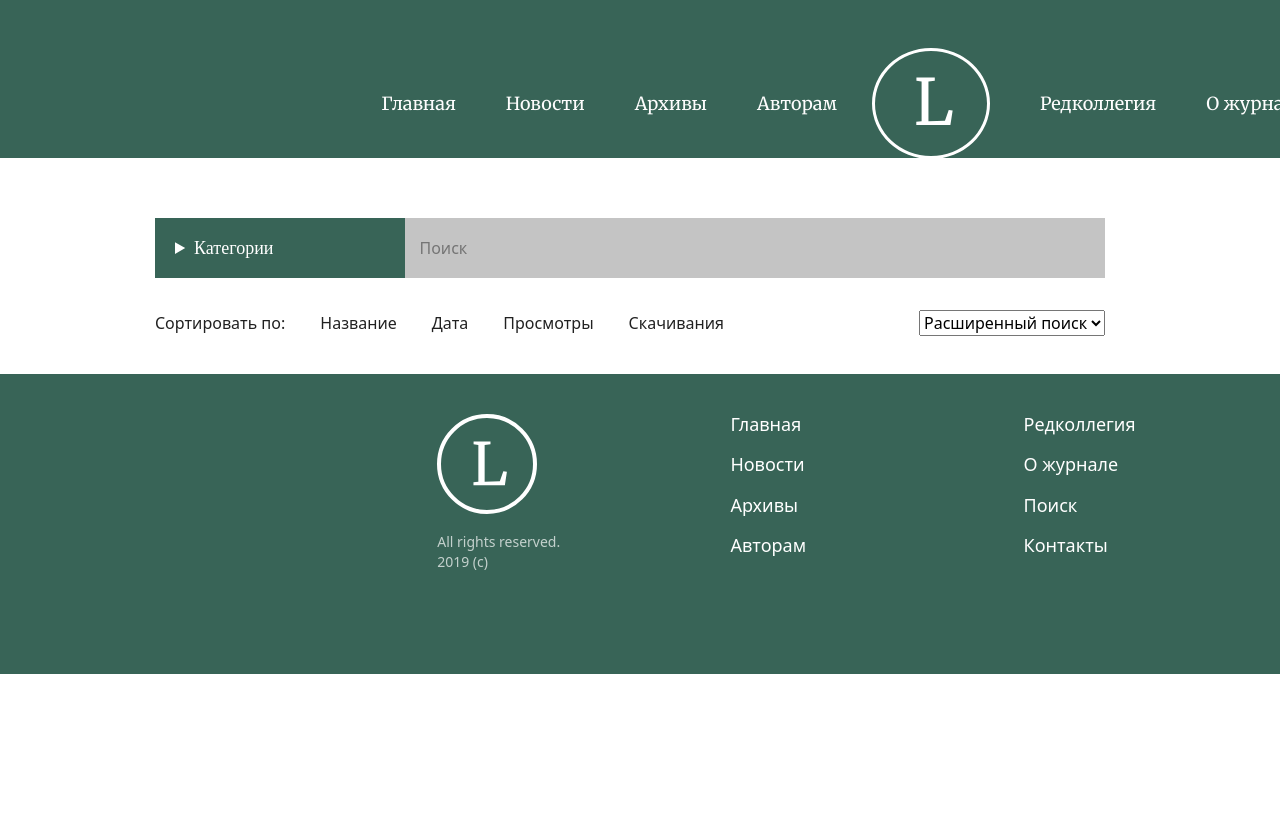
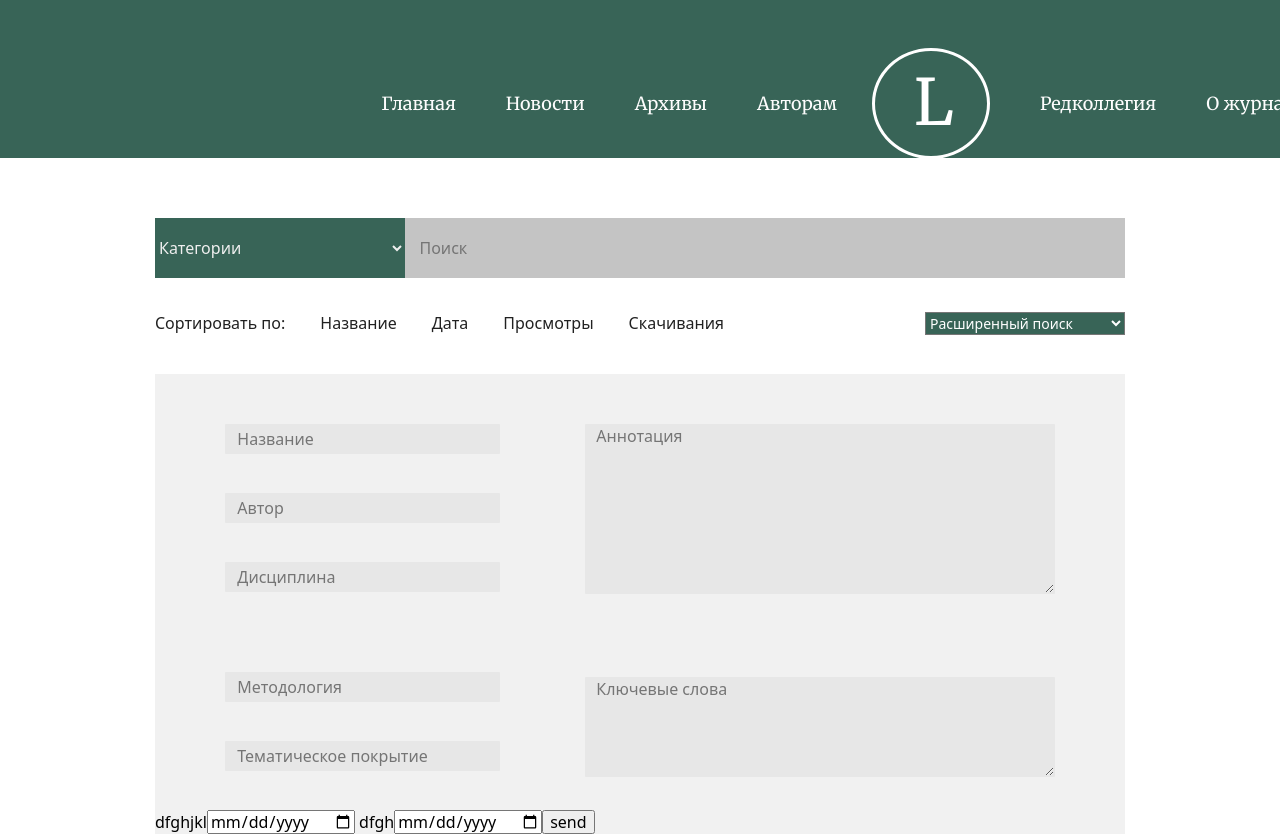
Before and after one commit to Diana323/Science-Magazine, a plain HTML site: page search.html in a window 1280 px wide. Shown: the top 838 px of the page. Before the commit the page ends 800 px from the top, so only its background shows below. Drawn offline with nearby package versions, Linux system fonts and the light colour scheme.

Commit message:
,,,,,,..

```diff
--- a/css/slyle.css
+++ b/css/slyle.css
@@ -263,6 +263,7 @@ margin-top: 4px;
 .section_search{
     padding-bottom: 51px;
     padding-top: 75px;
+    /* width: 970px; */
 }
 .input_search{
     display: flex;
@@ -276,10 +277,11 @@ margin-top: 4px;
 
 }
 .input_block_search{
-    width: 700px;
+    width: 720px;
     height: 60px;
     background-color: #C4C4C4;
     border: none;
+    outline: none;
 }
 .summary {
     position: relative;
@@ -301,50 +303,119 @@ margin-top: 4px;
    padding: 20px;
 
 }
-.summary_item{
+/* .summary_item{
     position: absolute;
     top: 100%;
     right: 0;
     width: 250px;
     /* height: 60px; */
+    /* background-color: #386457;
+    color: #EFEFEF;
+    list-style: none;
+
+    padding-left: 0px;
+}
+.summary_list{
+    padding-top: 14px;
+} */
+/* .summary_link{
+    color: #EFEFEF;
+    font-family: 'Montserrat';
+    font-style: normal;
+    font-weight: 400;
+    font-size: 18px;
+    line-height: 20px;
+    text-decoration: none;
+
+    padding-left: 25px;
+
+
+
+    text-align: start;
+}  */
+.container_search{
+
+    display: flex;
+    align-items: center;
+    align-self: center;
+
+
+    padding-bottom: 30px;
+    padding-right: 0;
+    margin: auto;
+    height: 60px;
+    width: 970px;
+}
+.select_search {
+
+    width: 250px;
+    height: 60px;
     background-color: #386457;
     color: #EFEFEF;
     list-style: none;
 
     padding-left: 0px;
-}
-.summary_list{
-    padding-top: 14px;
-}
-.summary_link{
-    color: #EFEFEF;
-    font-family: 'Montserrat';
-    font-style: normal;
-    font-weight: 400;
-    font-size: 18px;
-    line-height: 20px;
-    text-decoration: none;
-
-    padding-left: 25px;
-
-
-
-    text-align: start;
-}
-.container_search{
-
-    display: flex;
-    align-items: center;
-    align-self: center;
-
-
-    padding-bottom: 30px;
-    margin: auto;
-    height: 60px;
+
+    outline: none;
+    border: none;
+}
+.container_form {
+    display: flex;
+    justify-content: center;
+    margin: auto;
     width: 970px;
-}
+    padding-left: 75px;
+    padding-right: 75px;
+    padding-top: 50px;
+    background-color: #F1F1F1;;
+}
+.wrap_form_data {
+    display: flex;
+    margin: auto;
+    background-color: #F1F1F1;
+    width: 970px;
+
+}
+.form_btn_wrap{
+
+}
+.input_form{
+  width: 275px;
+  height: 30px;
+
+background: #E7E7E7;
+border-color: transparent;
+border-radius: 1px;
+margin-bottom: 39px;
+}
+.input_padding{
+    margin-bottom: 80px;}
+.form_search{
+    width: 300px;
+    margin-right: 60px;
+    /* padding-right: 80px; */
+}
+.form_anot{
+    width: 470px;
+    height: 170px;
+    margin-bottom: 80px;
+
+    background: #E7E7E7;
+    border-color: transparent;
+    border-radius: 1px;
+
+}
+.form_coments{
+    width: 470px;
+    height: 100px;
+
+    background: #E7E7E7;
+    border-color: transparent;
+    border-radius: 1px;
+}
+
 .container_search_wrap{
-    padding-right: 20px;
+    padding-bottom: 51px;
     padding-top: 30px;
     display: flex;
     align-items: center;
@@ -356,7 +427,7 @@ margin-top: 4px;
 }
 .search_wrap_item{
     display: flex;
-    width: 640px;
+    /* width: 670px; */
 }
 .search_wrap_list{
     color: #212121;
@@ -392,6 +463,7 @@ margin-top: 4px;
 .input_button_search{
     margin-right: 30px;
     border: none;
+    outline: none;
     background-color: transparent;
 
     cursor: pointer;
--- a/search.html
+++ b/search.html
@@ -72,19 +72,17 @@
        <main>
         <section class="section_search">
           <div class="container_search">
-            <div class="summary"><details class="">
-            <summary class="">Категории</summary>
-            <ul class="summary_item">
-              <li class="summary_list"><a class="summary_link" href="">1111222233333</a></li>
-              <li class="summary_list"><a class="summary_link" href="">1111222233333</a></li>
-              <li class="summary_list"><a class="summary_link" href="">1111222233333</a></li>
-              <li class="summary_list"><a class="summary_link" href="">1111222233333</a></li>
-              <li class="summary_list"><a class="summary_link" href="">1111222233333</a></li>
-            </ul>
-          </details>
+            <div class="search_wrap_item">
+            <select name="select" class="select_search">jjjjjj
+              <option value="1">Категории</option>
+              <option value="2">Категории</option>
+              <option value="3">Категории</option>
+              <option value="4">Категории</option>
+
+            </select>
         </div>
-        <div>
-         <input type="tel" name="text" class="input_block_search"
+        <div class="">
+         <input type="text" name="text" class="input_block_search"
          placeholder="   Поиск">
         </div>
           </div>
@@ -96,12 +94,38 @@
              <li class="search_wrap_list">Просмотры</li>
              <li class="search_wrap_list">Скачивания</li>
             </ul>
-             <select name="sear class="search_btn">
-              <option>
-              Расширенный поиск</option>
+<select name="search" class="search_btn">
+  <option>Расширенный поиск</option>
 </select>
          </div>
+         <div class="container_form">
+          <div class="wrap_form">
+             <form class="form_search">
+          <label><input class="input_form" required="" placeholder="  Название" type="text"></label>
+          <label><input class="input_form" required="" placeholder="  Автор" type="text"></label>
+          <label><input class="input_form input_padding" required="" placeholder="  Дисциплина" type="text"></label>
+          <label><input class="input_form" required="" placeholder="  Методология" type="text"></label>
+          <label><input class="input_form" required="" placeholder="  Тематическое покрытие" type="text"></label>
 
+        </form>
+         </div>
+         <div class="wrap_form_comments">
+        <form >
+          <textarea class="form_anot" required="" placeholder="  Аннотация" type="text"></textarea>
+          <textarea class="form_coments" required="" placeholder="  Ключевые слова" type="text"></textarea>
+        </form>
+         </div>
+        </div>
+
+        <div class="wrap_form_data">
+          <div>
+         <form>
+          <label>dfghjkl<input required="" placeholder="" type="date"></label>
+          <label>dfgh<input required="" placeholder="" type="date"></label>
+         </form>
+        </div>
+        <div class="form_btn_wrap"><button class="form_btn" type="submit">send</button></div>
+        </div>
         </section>
 
        </main>
```
Lines whose indentation alone changed are shown as unchanged.
